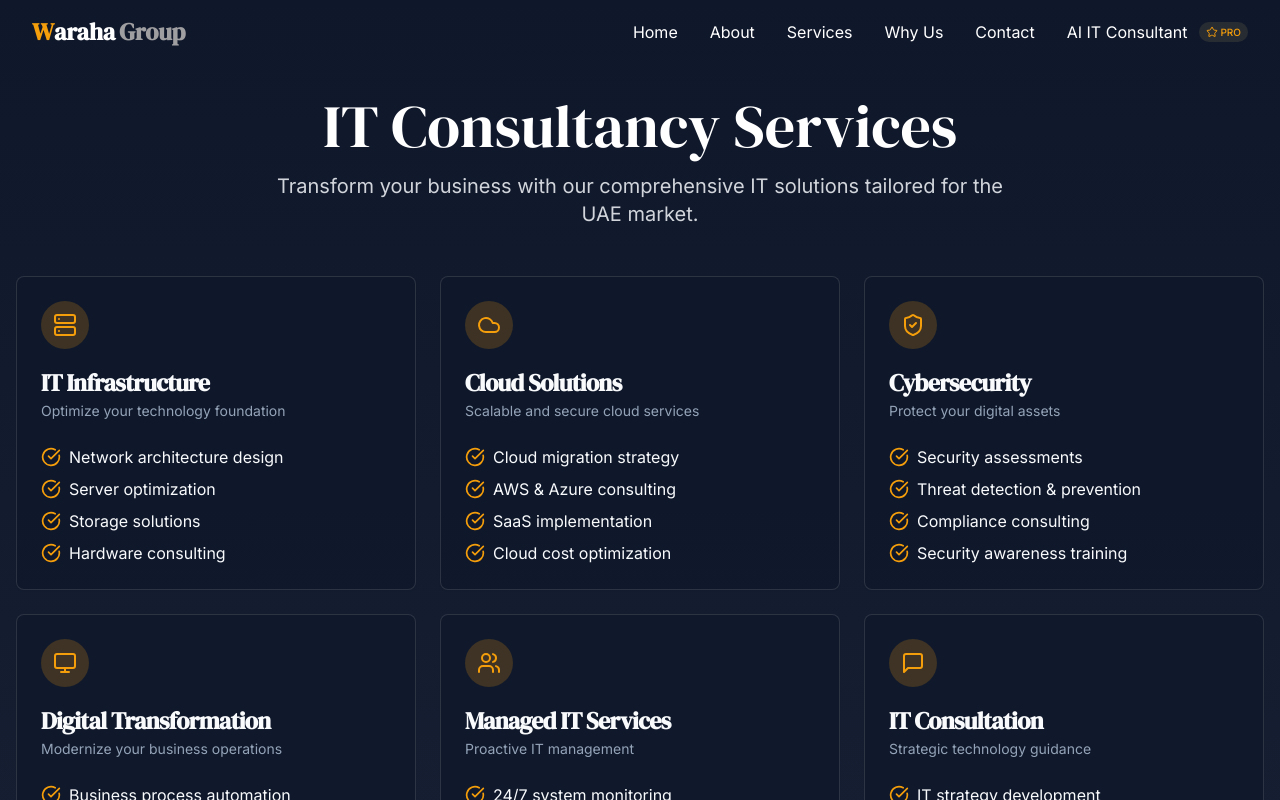
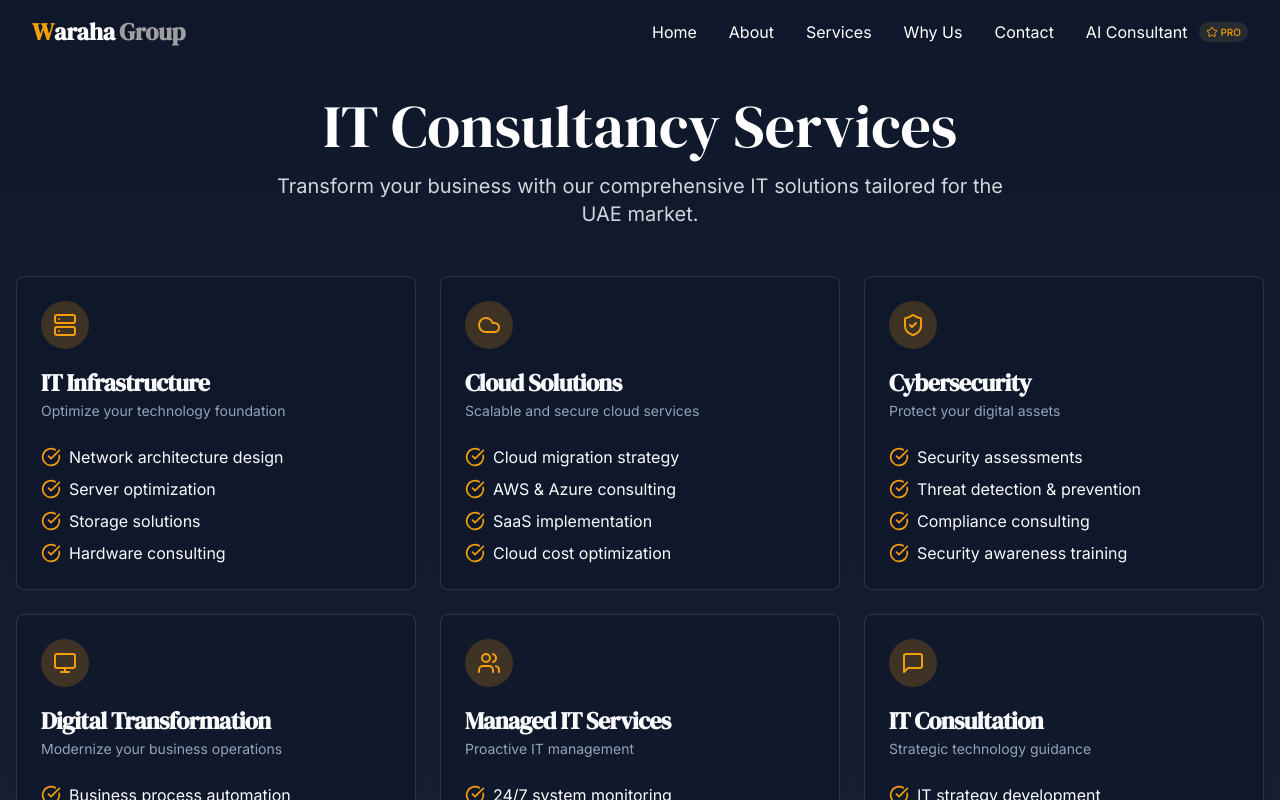
Before and after one commit to MeditoMagnus/waraha-digital-frontier, a React (Vite) app: page /services/it-consultancy in a window 1280 px wide. Shown: the top 800 px of the page. Built offline with nearby package versions, Linux system fonts and the light colour scheme.

Commit message:
Update Navbar.tsx

```diff
--- a/src/components/Navbar.tsx
+++ b/src/components/Navbar.tsx
@@ -30,7 +30,7 @@ const Navbar: React.FC = () => {
     { name: 'Why Us', href: '#why-us' },
     { name: 'Contact', href: '#contact' },
     {
-      name: 'AI IT Consultant',
+      name: 'AI Consultant',
       href: '/consultant-access',
       isPageLink: true,
       isPremium: true
```
